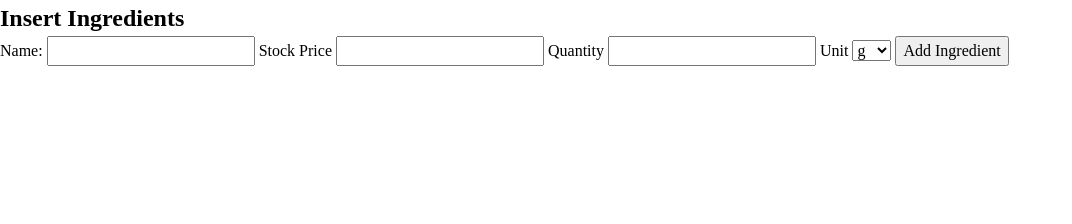
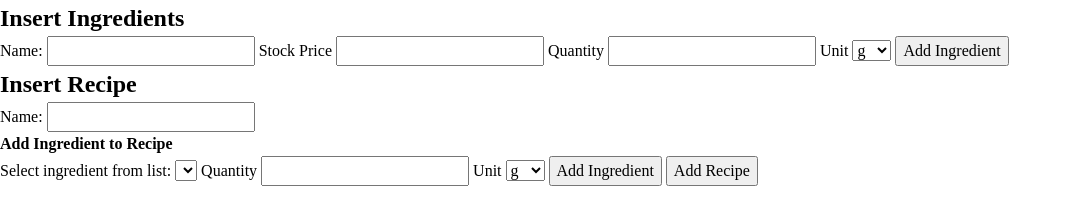
Before and after one commit to MCurb/recipe-cost-calculator, a website built with webpack: page src/template.html in a window 1280 px wide. Shown: the whole page, without its empty margins (0-1072 px from the left). Built offline with nearby package versions, Linux system fonts and the light colour scheme.

Commit message:
feat: add ingredients dynamically to ingredients select element

```diff
--- a/src/storage/ingredients.js
+++ b/src/storage/ingredients.js
@@ -7,7 +7,6 @@ class Ingredients {
         stockPrice: 24,
         quantity: 1000,
         unit: 'g',
-        pricePerUnit: 0.024,
       },
     ];
   }
--- a/src/template.html
+++ b/src/template.html
@@ -4,6 +4,7 @@
     <meta charset="UTF-8" />
     <meta name="viewport" content="width=device-width, initial-scale=1.0" />
     <title>Cost Calculator</title>
+    <link rel="shortcut icon" href="./images/budget.png" type="image/x-icon" />
   </head>
   <body>
     <h2>Insert Ingredients</h2>
@@ -21,13 +22,41 @@
     </label>
     <label>
       Unit
-      <select type="number" class="ing-unit" >
-        <option value="grams">g</option>
+      <select class="ing-unit">
+        <option value="grams" selected>g</option>
         <option value="kilograms">kg</option>
         <option value="liters">lt</option>
         <option value="milliliters">ml</option>
       </select>
     </label>
     <button class="add-ing-btn">Add Ingredient</button>
+
+    <h2>Insert Recipe</h2>
+    <label>
+      Name:
+      <input type="text" class="recipe-name" />
+    </label>
+    <h4>Add Ingredient to Recipe</h4>
+    <label>
+      Select ingredient from list:
+      <select class="select-ingredient">
+      </select>
+    </label>
+
+    <label>
+      Quantity
+      <input type="number" class="recipe-ing-quantity" />
+    </label>
+    <label>
+      Unit
+      <select class="ing-unit-used">
+        <option value="grams" selected>g</option>
+        <option value="kilograms">kg</option>
+        <option value="liters">lt</option>
+        <option value="milliliters">ml</option>
+      </select>
+    </label>
+    <button class="add-ing-recipe-btn">Add Ingredient</button>
+    <button class="add-recipe-btn">Add Recipe</button>
   </body>
 </html>
```
Also changed, not shown: src/recipes-ui.js (added, +32 -0 lines).
